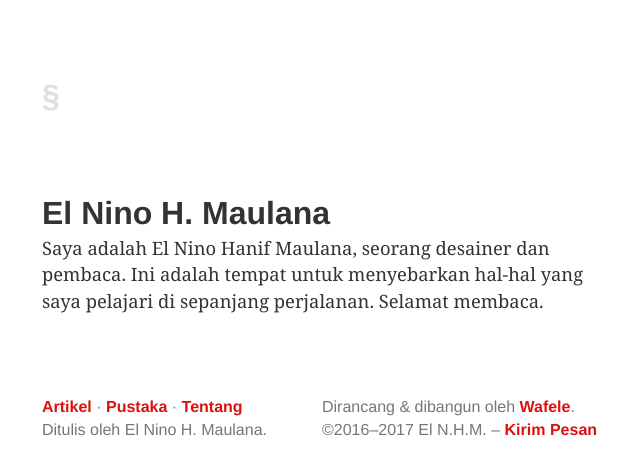
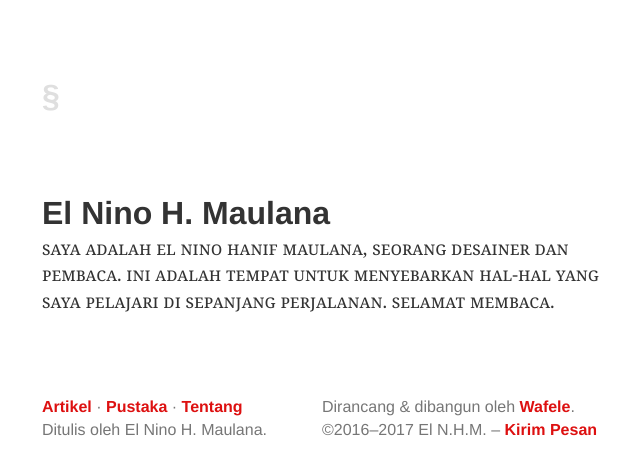
Before and after one commit to tertanda/elnino.github.io, a Jekyll site: the page built from index.md, in a window 1280 px wide. Shown: the top 475 px of the page, without its empty margins (318-958 px from the left). Built offline with Jekyll 4.4.1, drawn with Linux system fonts in a browser that asks for light colours.

Commit message:
First commit.

```diff
--- a/_sass/base/base.scss
+++ b/_sass/base/base.scss
@@ -11,7 +11,7 @@ body {
     background-color: #fff;
     color: #333;
     font-family: "Source Sans Pro", "Helvetica", sans-serif;
-    font-feature-settings: "kern";
+    font-feature-settings: "smcp", "tnum", "c2sc";
     font-size: 1rem;
     margin: 0;
 }
```
